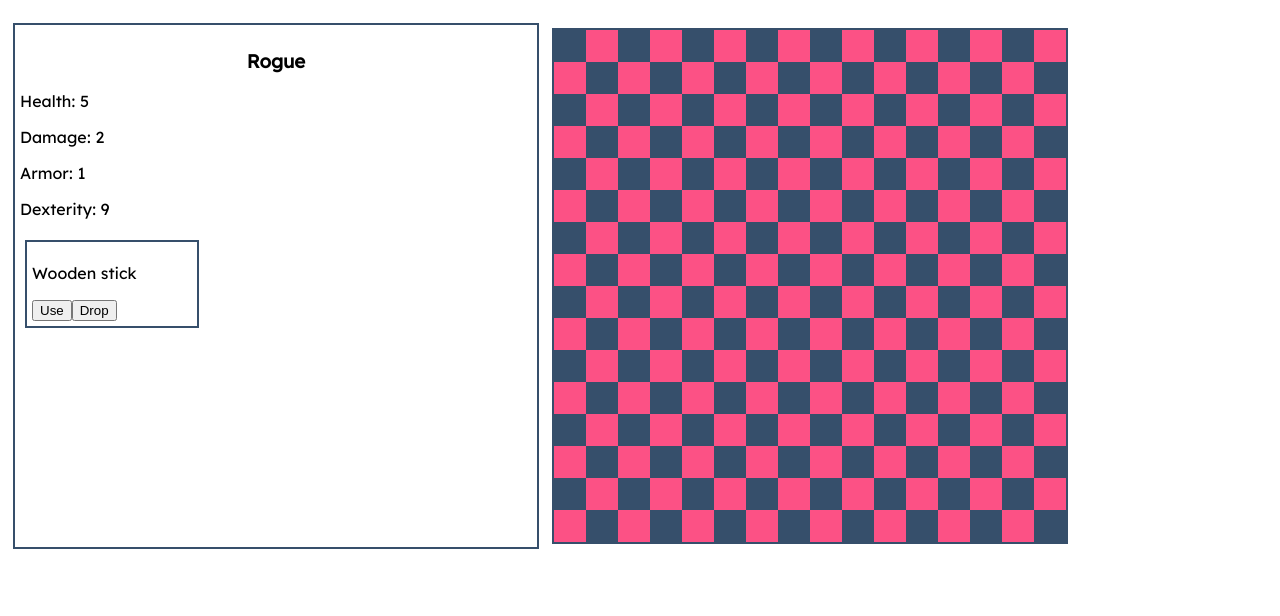
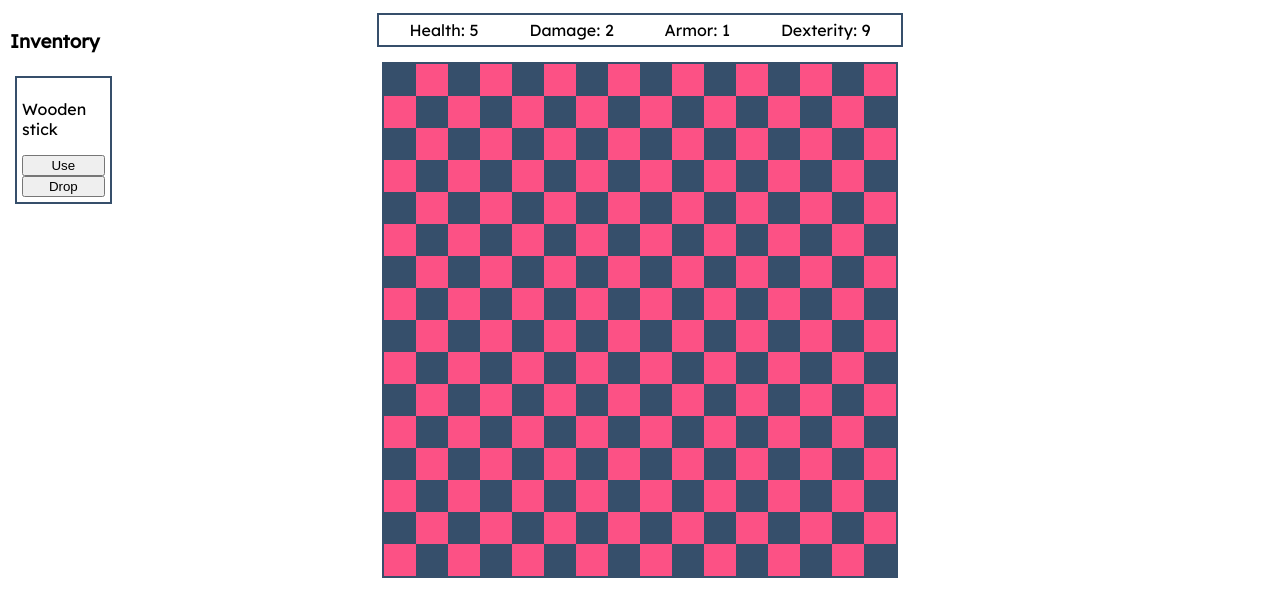
Before and after one commit to OleksandrDemian/minesweeper_adventure, a website built with webpack: page build/index.html in a window 1280 px wide. Both pictures are taken after a click on the button "Enter the Minegeon". Built offline with nearby package versions, Linux system fonts and the light colour scheme.

Commit message:
UI changes

```diff
--- /dev/null
+++ b/src/controllers/inventory.js
@@ -0,0 +1,64 @@
+import Controller from "./Controller";
+import {Controllers} from "../main";
+
+const createItemElement = item => {
+	const itemUi = document.createElement("div");
+	const name = document.createElement("p");
+	const use = document.createElement("button");
+	const drop = document.createElement("button");
+
+	name.innerText = item.name;
+
+	use.innerText = "Use";
+	use.addEventListener("click", () => {
+		item.use(Controllers.stats.getStats());
+		if(item.monoUse){
+			Controllers.inventory.dropItem(item);
+		}
+	});
+
+	drop.innerText = "Drop";
+	drop.addEventListener("click", () => {
+		Controllers.inventory.dropItem(item);
+	});
+
+	itemUi.appendChild(name);
+	itemUi.appendChild(use);
+	itemUi.appendChild(drop);
+
+	return itemUi;
+};
+
+class InventoryController extends Controller {
+
+	onInit() {
+		this.items = [];
+	}
+
+	addItem(item){
+		this.items.push(item);
+		this.renderInventory();
+	}
+
+	dropItem(item){
+		for(let i = 0; i < this.items.length; i++){
+			if(this.items[i] === item){
+				this.items.splice(i, 1);
+				this.renderInventory();
+				return true;
+			}
+		}
+
+		return false;
+	}
+
+	renderInventory(){
+		const itemsContainerUi = this.element.querySelector("[items]");
+		itemsContainerUi.innerHTML = null;
+		for(let i = 0; i < this.items.length; i++){
+			itemsContainerUi.appendChild(createItemElement(this.items[i]));
+		}
+	}
+}
+
+export default InventoryController;
--- a/src/controllers/stats.js
+++ b/src/controllers/stats.js
@@ -1,43 +1,9 @@
 import Controller from "./Controller";
 import {Controllers} from "../main";
-
-const createItemElement = item => {
-	const itemUi = document.createElement("div");
-	const name = document.createElement("p");
-	const use = document.createElement("button");
-	const drop = document.createElement("button");
-
-	itemUi.style.display = "inline-block";
-	itemUi.style.width = "160px";
-
-	name.innerText = item.name;
-
-	use.innerText = "Use";
-	use.addEventListener("click", () => {
-		item.use(Controllers.stats.getStats());
-		if(item.monoUse){
-			Controllers.stats.dropItem(item);
-		}
-
-		Controllers.battle.visible && Controllers.battle.tick(false);
-	});
-
-	drop.innerText = "Drop";
-	drop.addEventListener("click", () => {
-		Controllers.stats.dropItem(item);
-	});
-
-	itemUi.appendChild(name);
-	itemUi.appendChild(use);
-	itemUi.appendChild(drop);
-
-	return itemUi;
-};
 
 class StatsController extends Controller {
 	onInit() {
 		this.stats = null;
-		this.items = [];
 	}
 
 	setStats(stats){
@@ -62,28 +28,7 @@ class StatsController extends Controller {
 	}
 
 	addItem(item){
-		this.items.push(item);
-		this.renderInventory();
-	}
-
-	dropItem(item){
-		for(let i = 0; i < this.items.length; i++){
-			if(this.items[i] === item){
-				this.items.splice(i, 1);
-				this.renderInventory();
-				return true;
-			}
-		}
-
-		return false;
-	}
-
-	renderInventory(){
-		const itemsContainerUi = this.element.querySelector("[items]");
-		itemsContainerUi.innerHTML = null;
-		for(let i = 0; i < this.items.length; i++){
-			itemsContainerUi.appendChild(createItemElement(this.items[i]));
-		}
+		Controllers.inventory.addItem(item);
 	}
 }
 
--- a/src/main.js
+++ b/src/main.js
@@ -5,11 +5,13 @@ import Stats from "./player/stats";
 import {Levels} from "./levels/levels";
 import {Rogue, Thief, Warrior} from "./player/heros";
 import HeroController from "./controllers/hero";
+import InventoryController from "./controllers/inventory";
 
 const mapController = new MapController({ name: "map" });
 const battleController = new BattleController({ name: "battle" });
 const statsController = new StatsController({ name: "stats" });
 const heroController = new HeroController({ name: "hero" });
+const inventoryController = new InventoryController({ name: "inventory" });
 
 let CUR_LEVEL = 0;
 
@@ -60,7 +62,8 @@ export const showBattle = (info) => {
 export const Controllers = {
 	map: mapController,
 	battle: battleController,
-	stats: statsController
+	stats: statsController,
+	inventory: inventoryController
 };
 
 export const nextLevel = () => {
```
Also changed, not shown: build/index.html, build/style.css.
